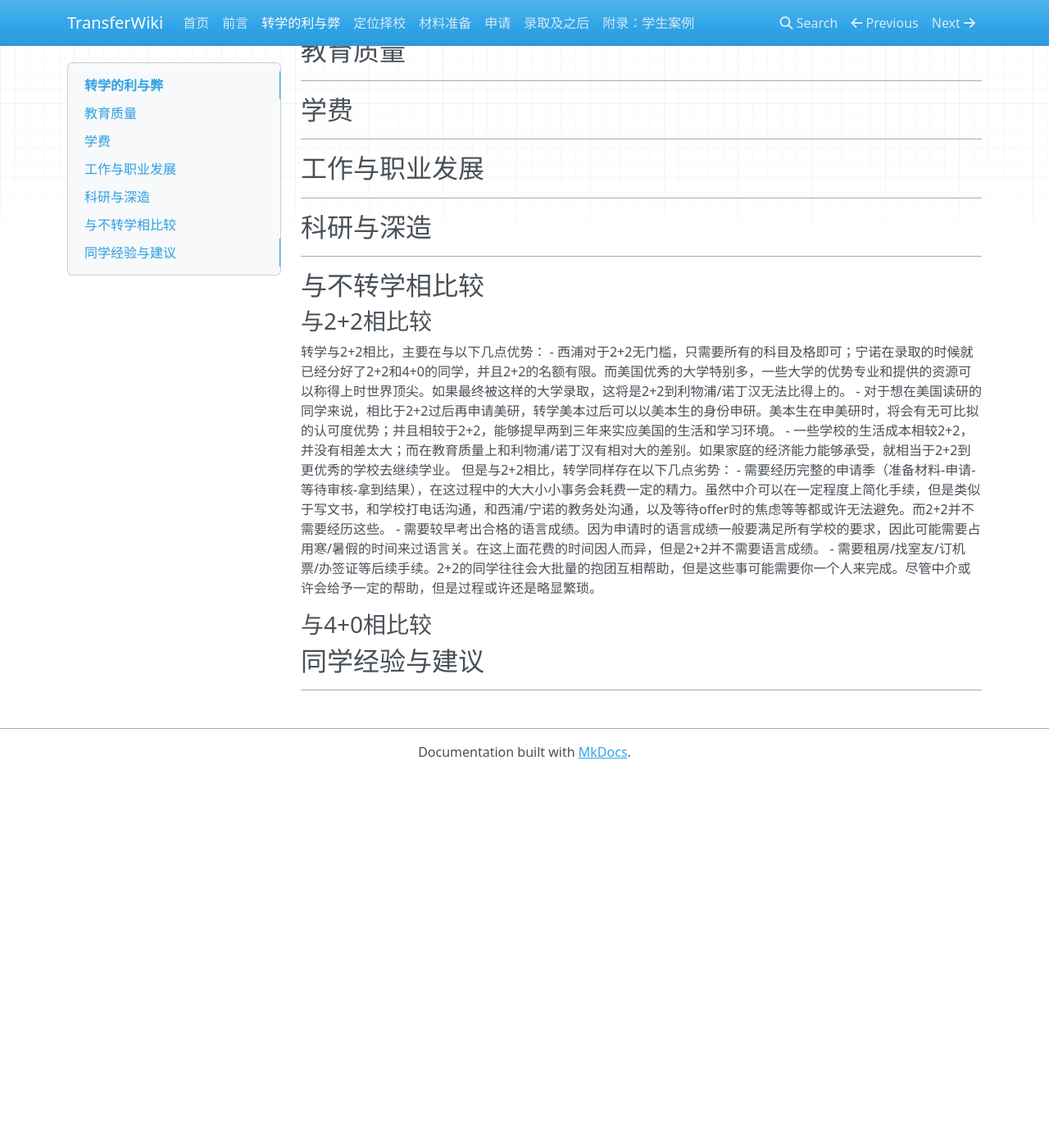
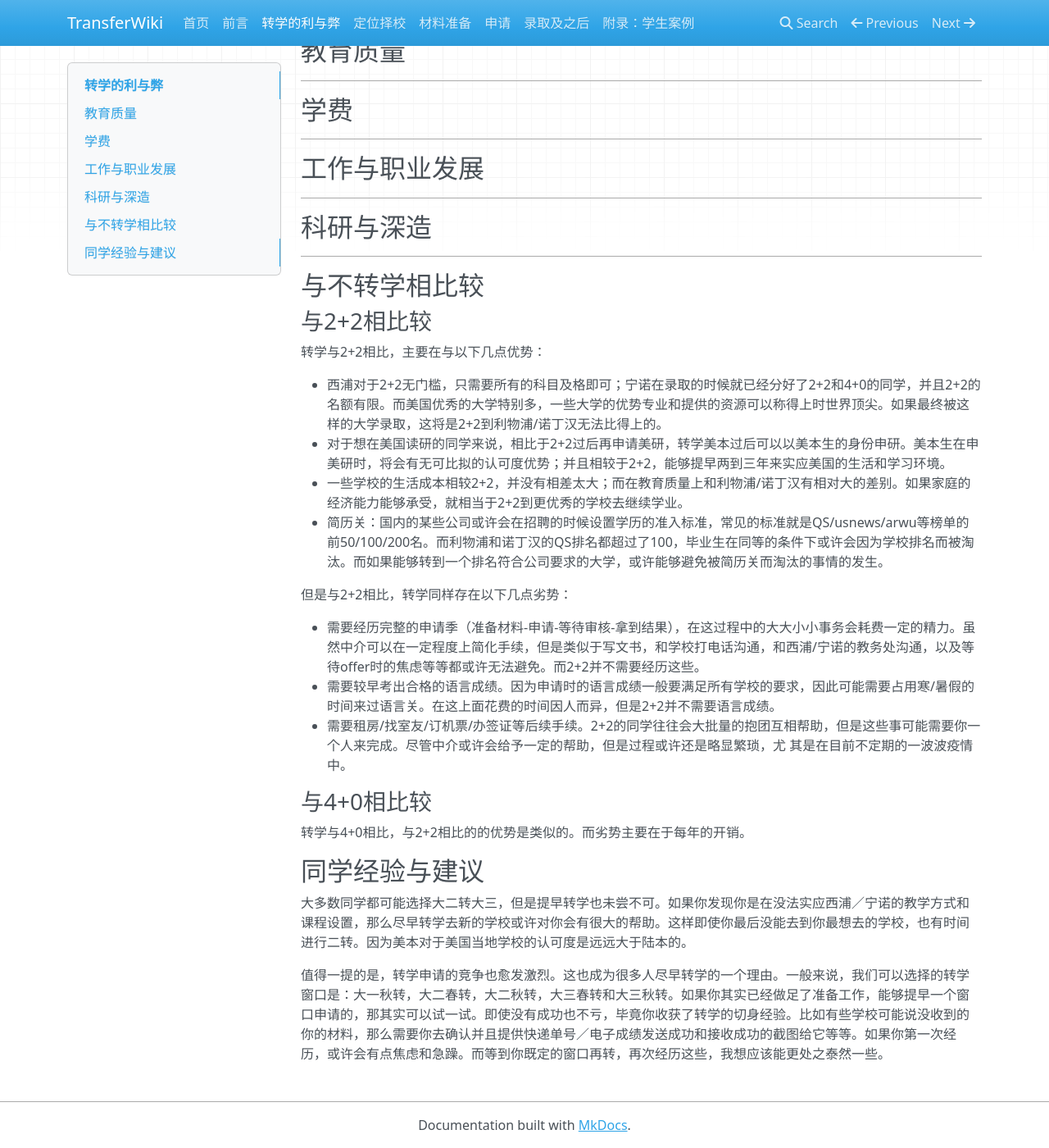
Before and after one commit to SihanXU/TransferWiki, an MkDocs documentation site: the page built from docs/think.md, in a window 1280 px wide and 1400 px high, scrolled down 420 px. Shown: the whole window at 82% size. Built offline with MkDocs 1.6.1, drawn with Linux system fonts in a browser that asks for light colours; nearby versions of some CDN libraries; before the commit the page ends 1365 px from its top, so only the background shows below that.

Commit message:
Update think.md

```diff
--- a/docs/think.md
+++ b/docs/think.md
@@ -23,14 +23,22 @@
 ## 与不转学相比较
 ### 与2+2相比较
 转学与2+2相比，主要在与以下几点优势：
+
 - 西浦对于2+2无门槛，只需要所有的科目及格即可；宁诺在录取的时候就已经分好了2+2和4+0的同学，并且2+2的名额有限。而美国优秀的大学特别多，一些大学的优势专业和提供的资源可以称得上时世界顶尖。如果最终被这样的大学录取，这将是2+2到利物浦/诺丁汉无法比得上的。
 - 对于想在美国读研的同学来说，相比于2+2过后再申请美研，转学美本过后可以以美本生的身份申研。美本生在申美研时，将会有无可比拟的认可度优势；并且相较于2+2，能够提早两到三年来实应美国的生活和学习环境。
 - 一些学校的生活成本相较2+2，并没有相差太大；而在教育质量上和利物浦/诺丁汉有相对大的差别。如果家庭的经济能力能够承受，就相当于2+2到更优秀的学校去继续学业。
+- 简历关：国内的某些公司或许会在招聘的时候设置学历的准入标准，常见的标准就是QS/usnews/arwu等榜单的前50/100/200名。而利物浦和诺丁汉的QS排名都超过了100，毕业生在同等的条件下或许会因为学校排名而被淘汰。而如果能够转到一个排名符合公司要求的大学，或许能够避免被简历关而淘汰的事情的发生。
+
 但是与2+2相比，转学同样存在以下几点劣势：
+
 - 需要经历完整的申请季（准备材料-申请-等待审核-拿到结果），在这过程中的大大小小事务会耗费一定的精力。虽然中介可以在一定程度上简化手续，但是类似于写文书，和学校打电话沟通，和西浦/宁诺的教务处沟通，以及等待offer时的焦虑等等都或许无法避免。而2+2并不需要经历这些。
 - 需要较早考出合格的语言成绩。因为申请时的语言成绩一般要满足所有学校的要求，因此可能需要占用寒/暑假的时间来过语言关。在这上面花费的时间因人而异，但是2+2并不需要语言成绩。
-- 需要租房/找室友/订机票/办签证等后续手续。2+2的同学往往会大批量的抱团互相帮助，但是这些事可能需要你一个人来完成。尽管中介或许会给予一定的帮助，但是过程或许还是略显繁琐。
+- 需要租房/找室友/订机票/办签证等后续手续。2+2的同学往往会大批量的抱团互相帮助，但是这些事可能需要你一个人来完成。尽管中介或许会给予一定的帮助，但是过程或许还是略显繁琐，尤 其是在目前不定期的一波波疫情中。
+
 ### 与4+0相比较
+转学与4+0相比，与2+2相比的的优势是类似的。而劣势主要在于每年的开销。
+
 ## 同学经验与建议
+大多数同学都可能选择大二转大三，但是提早转学也未尝不可。如果你发现你是在没法实应西浦／宁诺的教学方式和课程设置，那么尽早转学去新的学校或许对你会有很大的帮助。这样即使你最后没能去到你最想去的学校，也有时间进行二转。因为美本对于美国当地学校的认可度是远远大于陆本的。
 
-***
+值得一提的是，转学申请的竞争也愈发激烈。这也成为很多人尽早转学的一个理由。一般来说，我们可以选择的转学窗口是：大一秋转，大二春转，大二秋转，大三春转和大三秋转。如果你其实已经做足了准备工作，能够提早一个窗口申请的，那其实可以试一试。即使没有成功也不亏，毕竟你收获了转学的切身经验。比如有些学校可能说没收到的你的材料，那么需要你去确认并且提供快递单号／电子成绩发送成功和接收成功的截图给它等等。如果你第一次经历，或许会有点焦虑和急躁。而等到你既定的窗口再转，再次经历这些，我想应该能更处之泰然一些。
```
